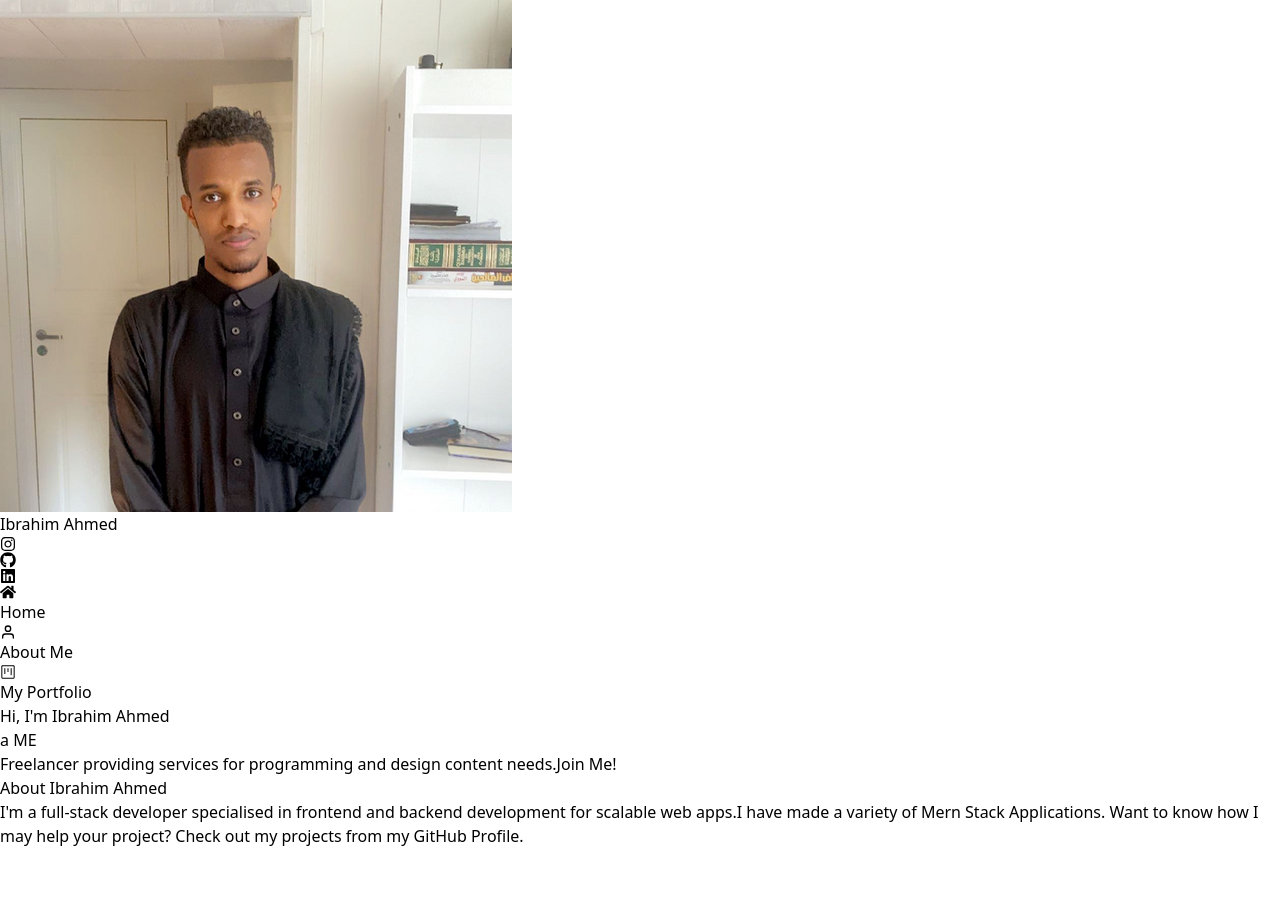
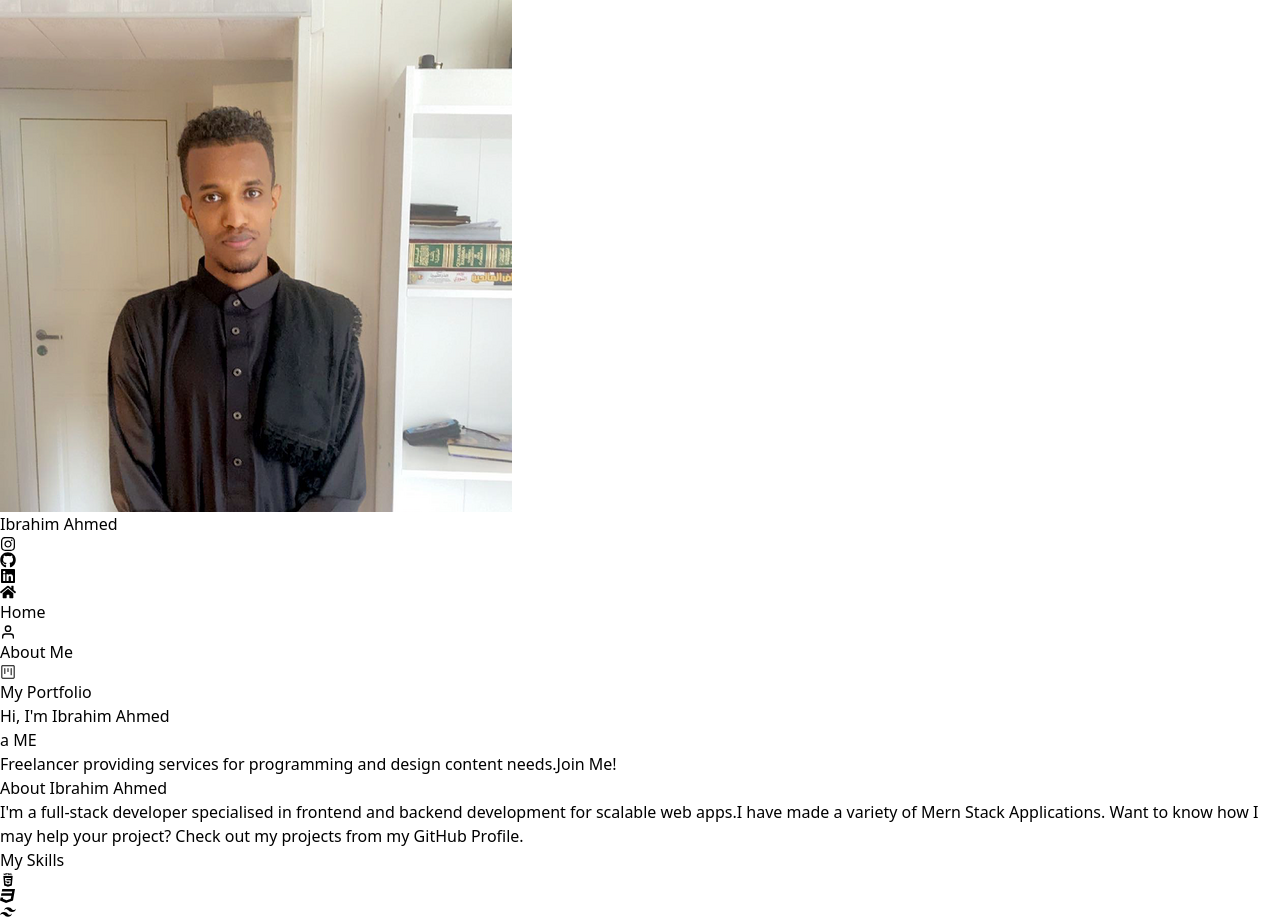
Before and after one commit to Ibr-Ab455/Portfolio, a React (Vite) app in the folder my-app/: page / in a window 1280 px wide. Before the commit the page ends 848 px from the top, so only its background shows below. Built offline with nearby package versions, Linux system fonts and the light colour scheme.

Commit message:
add skills section

```diff
--- a/my-app/src/components/About.jsx
+++ b/my-app/src/components/About.jsx
@@ -3,7 +3,7 @@ import React from 'react'
 
 function About() {
   return (
-    <div className='mt-12 pl-4'>
+    <div className='pt-12  pl-20 w-[75%] overflow-hidden translate-x-[26%]'>
         <h1 className='text-2xl text-blue-600 relative before:absolute before:w-16 before:h-[3px] before:bg-blue-500 before:bottom-0 before:top-8 before:mt-2 mb-8'>About Ibrahim Ahmed</h1>
        <div>
          <h2 className='text-gray-500'>I'm a full-stack developer specialised in frontend and backend development for scalable web apps.I have made a variety of Mern Stack Applications. Want to know how I may help your project? Check out my projects from my GitHub Profile.</h2>
--- a/my-app/src/components/Dashborad.jsx
+++ b/my-app/src/components/Dashborad.jsx
@@ -3,16 +3,20 @@ import React from 'react'
 import DashSide from './SideDashboard'
 import NavbarDash from './NavbarDash'
 import About from './About'
+import Skills from './Skills'
 
 
 function Dashborad() {
   return (
-    <div className='min-h-screen flex flex-col md:flex-row  relative w-full'>
+    <div className='min-h-screen relative w-full'>
+      <div className='flex'>
       <DashSide/>
       <div className='w-full'>
        <NavbarDash/>
        <About/>
+       <Skills/>
 
+      </div>
       </div>
     </div>
   )
--- a/my-app/src/components/SideDashboard.jsx
+++ b/my-app/src/components/SideDashboard.jsx
@@ -7,10 +7,8 @@ import { Link } from 'react-router-dom'
 
 function SideDashboard() {
 
-
-
   return (
-    <div className='h-[100vh] w-[25%] flex flex-col bg-[#191919] p-4'>
+    <div className='h-[100vh] w-[25%] fixed flex  flex-col bg-[#191919] p-4'>
       <div className='flex flex-col'>
         <img src={Ibrahim} alt='cade' className=' w-60 h-60 rounded-full border-2 border-[#1F75FE]'/>
         <h1 className='text-2xl pl-6 text-white py-4'>Ibrahim Ahmed</h1>
--- a/my-app/src/components/Skills.jsx
+++ b/my-app/src/components/Skills.jsx
@@ -1,9 +1,19 @@
 // eslint-disable-next-line no-unused-vars
 import React from 'react'
+import { TiHtml5 } from "react-icons/ti";
+import { FaCss3 } from "react-icons/fa";
+import { SiTailwindcss } from "react-icons/si";
 
 function Skills() {
   return (
-    <div>Skills</div>
+    <div className='pt-12  pl-20 w-[75%] translate-x-[26%]'>
+      <h1 className='text-2xl text-blue-600 relative before:absolute before:w-14 before:h-[3px] before:bg-blue-500 before:bottom-0 before:top-8 before:mt-2 mb-8'>My Skills</h1>
+      <div className='flex'>
+        <TiHtml5 className='text-4xl'/>
+        <FaCss3 className='text-4xl'/>
+        <SiTailwindcss className='text-4xl'/>
+      </div>
+    </div>
   )
 }
 
```
